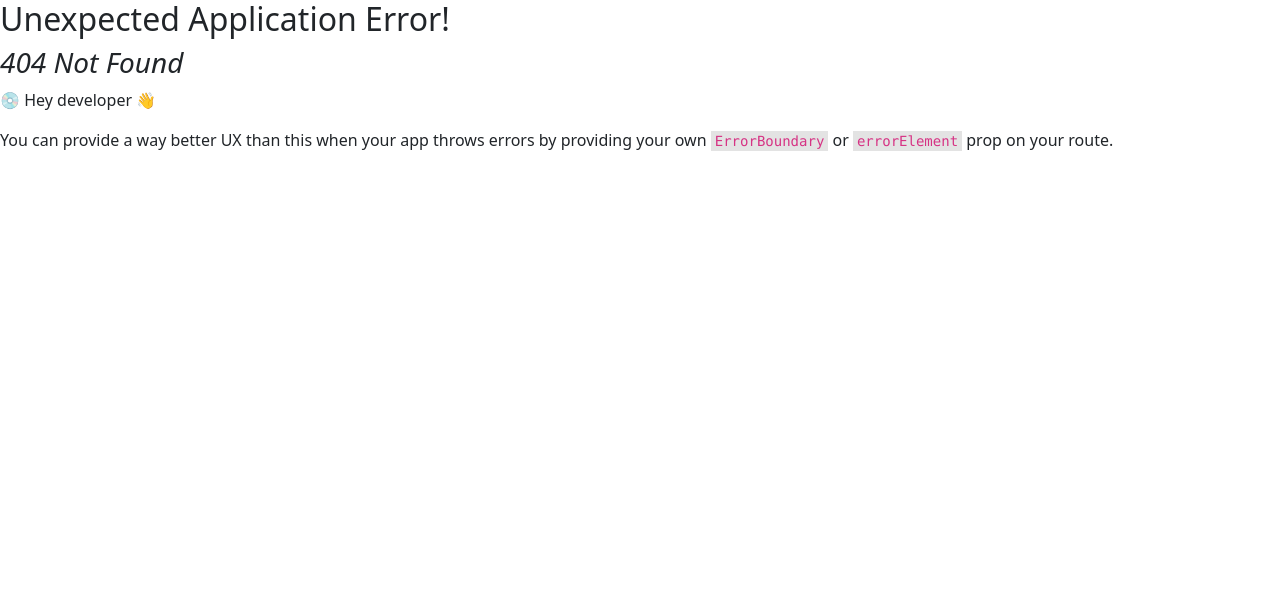
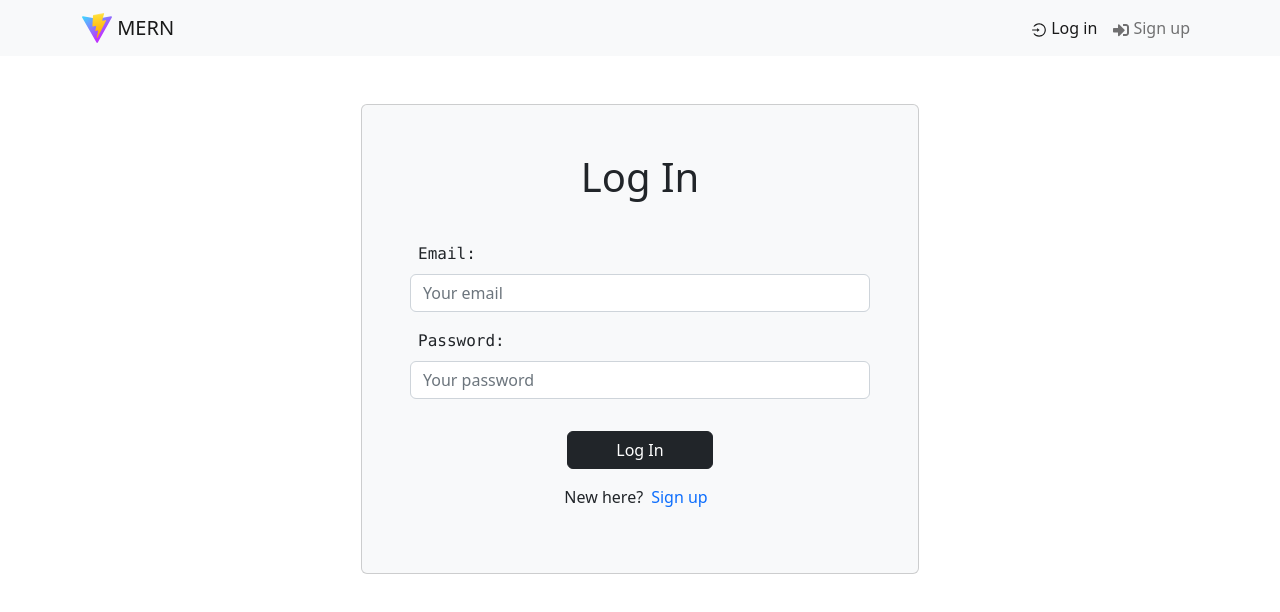
Before and after one commit to DANBOI/mern-practice, a React (Vite) app in the folder frontend/: page /login in a window 1280 px wide. Before the commit this address had no page. Shown: the top 612 px of the page. Built offline with nearby package versions, Linux system fonts and the light colour scheme.

Commit message:
added login page,no functionality

```diff
--- /dev/null
+++ b/frontend/src/components/FormInput.jsx
@@ -0,0 +1,22 @@
+import { Form } from "react-bootstrap";
+
+// eslint-disable-next-line react/prop-types
+const FormInput = ({ type }) => {
+  return (
+    <>
+      <Form.Group className="text-start my-3" controlId={type}>
+        <Form.Label className="text-capitalize font-monospace px-2">
+          {type}:
+        </Form.Label>
+        <Form.Control
+          type={type}
+          placeholder={`Your ${type}`}
+          //   value={email}
+          //   onChange={(e) => setEmail(e.target.value)}
+        ></Form.Control>
+      </Form.Group>
+    </>
+  );
+};
+
+export default FormInput;
--- /dev/null
+++ b/frontend/src/layouts/FormContainer.jsx
@@ -0,0 +1,16 @@
+import { Container, Row, Col } from "react-bootstrap";
+
+// eslint-disable-next-line react/prop-types
+const FormContainer = ({ children }) => {
+  return (
+    <Container>
+      <Row className="justify-content-md-center mt-5">
+        <Col md={6} className="card p-5 bg-light text-center">
+          {children}
+        </Col>
+      </Row>
+    </Container>
+  );
+};
+
+export default FormContainer;
--- a/frontend/src/main.jsx
+++ b/frontend/src/main.jsx
@@ -9,6 +9,8 @@ import {
 
 import App from "./App.jsx";
 import Home from "./pages/Home";
+import Login from "./pages/Login";
+// import Signup from "./pages/Signup";
 
 import "bootstrap/dist/css/bootstrap.min.css";
 
@@ -17,6 +19,8 @@ const router = createBrowserRouter(
   createRoutesFromElements(
     <Route path="/" element={<App />}>
       <Route index={true} element={<Home />} />
+      <Route index={true} path="/login" element={<Login />} />
+      {/* <Route index={true} path="/signup" element={<Signup />} /> */}
     </Route>
   )
 );
--- /dev/null
+++ b/frontend/src/pages/Login.jsx
@@ -0,0 +1,35 @@
+import { Link } from "react-router-dom";
+import { Form, Button, Row, Col } from "react-bootstrap";
+import FormContainer from "../layouts/FormContainer";
+import FormInput from "../components/FormInput";
+
+const Login = () => {
+  const submitHandler = async (e) => {
+    e.preventDefault();
+    alert("submit");
+  };
+
+  return (
+    <FormContainer>
+      <h1>Log In</h1>
+      <Form className="mt-3" onSubmit={submitHandler}>
+        <FormInput type="email" />
+        <FormInput type="password" />
+        <Button type="submit" variant="dark" className="mt-3 px-5">
+          Log In
+        </Button>
+      </Form>
+
+      <Row className="py-3">
+        <Col>
+          New here?
+          <Link className="px-2 text-decoration-none" to={`/signup`}>
+            Sign up
+          </Link>
+        </Col>
+      </Row>
+    </FormContainer>
+  );
+};
+
+export default Login;
```
